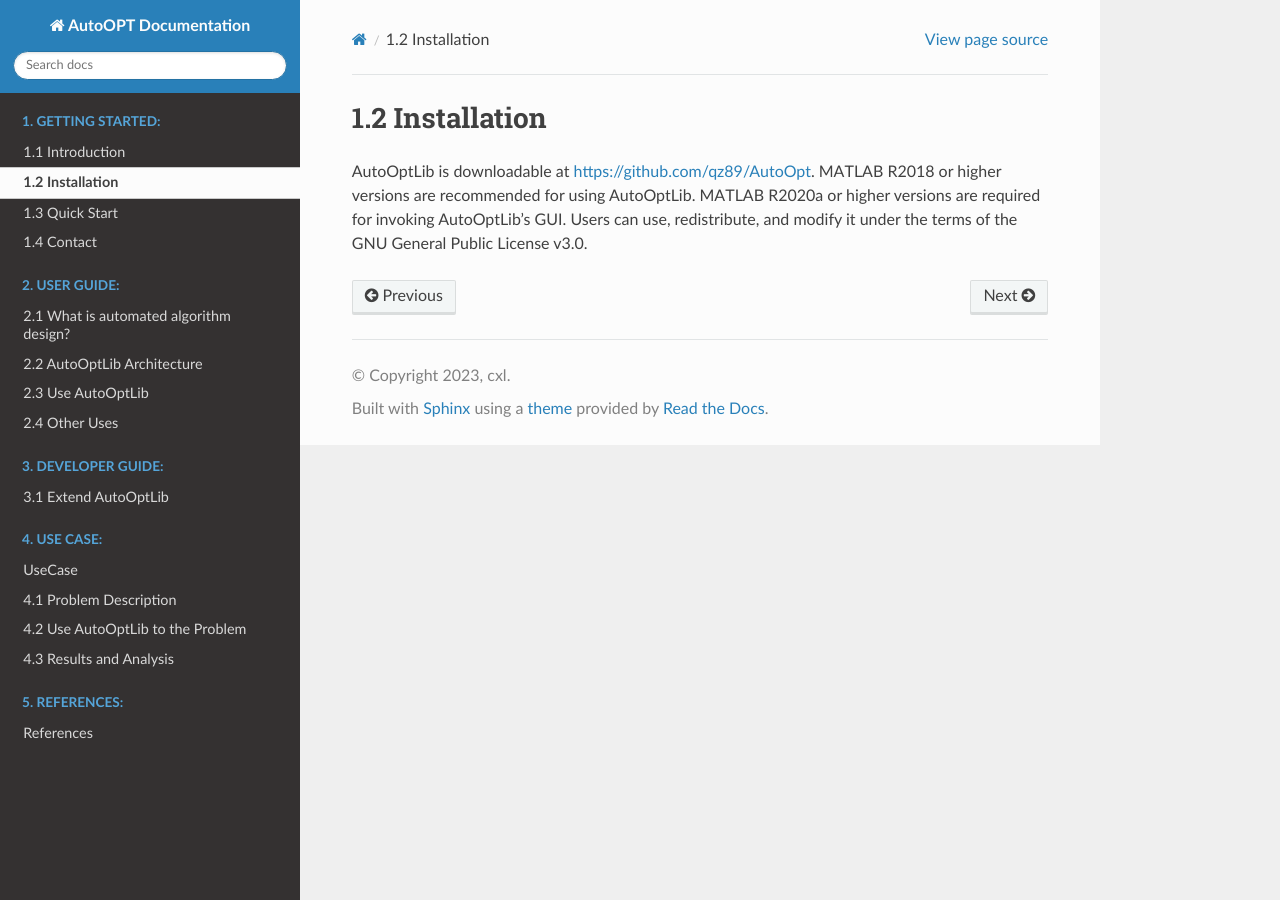
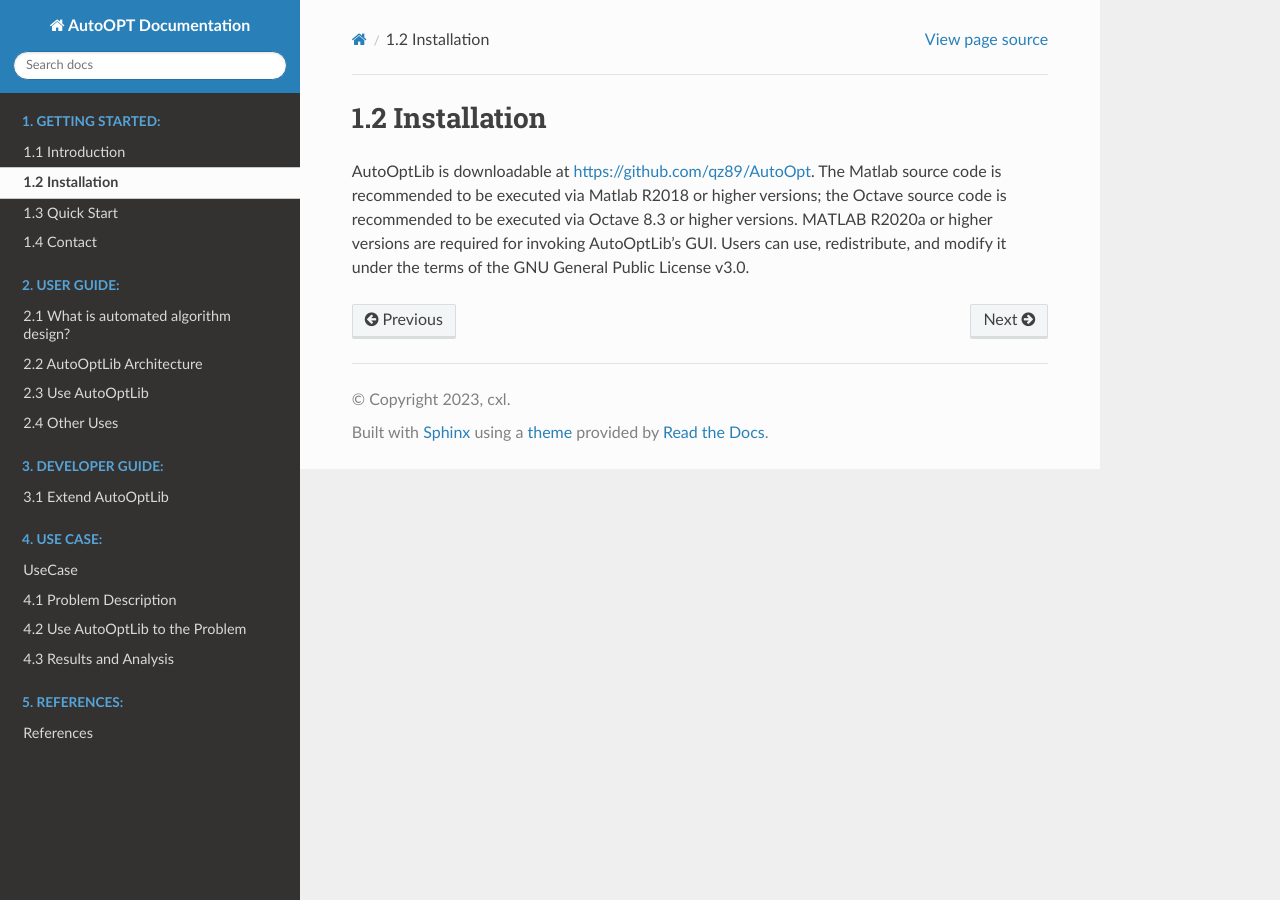
Before and after one commit to 524130120/AutoOPT, a Sphinx documentation site: the page built from source/GettingStart/Installation.md, in a window 1280 px wide. Built offline with Sphinx 7.4.7 and the Read the Docs theme 2.0.0, drawn with Linux system fonts in a browser that asks for light colours.

Commit message:
Update Installation.md

```diff
--- a/source/GettingStart/Installation.md
+++ b/source/GettingStart/Installation.md
@@ -1,3 +1,3 @@
 # 1.2 Installation
 
-AutoOptLib is downloadable at [https://github.com/qz89/AutoOpt](https://github.com/qz89/AutoOpt). MATLAB R2018 or higher versions are recommended for using AutoOptLib. MATLAB R2020a or higher versions are required for invoking AutoOptLib’s GUI. Users can use, redistribute, and modify it under the terms of the GNU General Public License v3.0.
+AutoOptLib is downloadable at [https://github.com/qz89/AutoOpt](https://github.com/qz89/AutoOpt). The Matlab source code is recommended to be executed via Matlab R2018 or higher versions; the Octave source code is recommended to be executed via Octave 8.3 or higher versions. MATLAB R2020a or higher versions are required for invoking AutoOptLib’s GUI. Users can use, redistribute, and modify it under the terms of the GNU General Public License v3.0.
```
